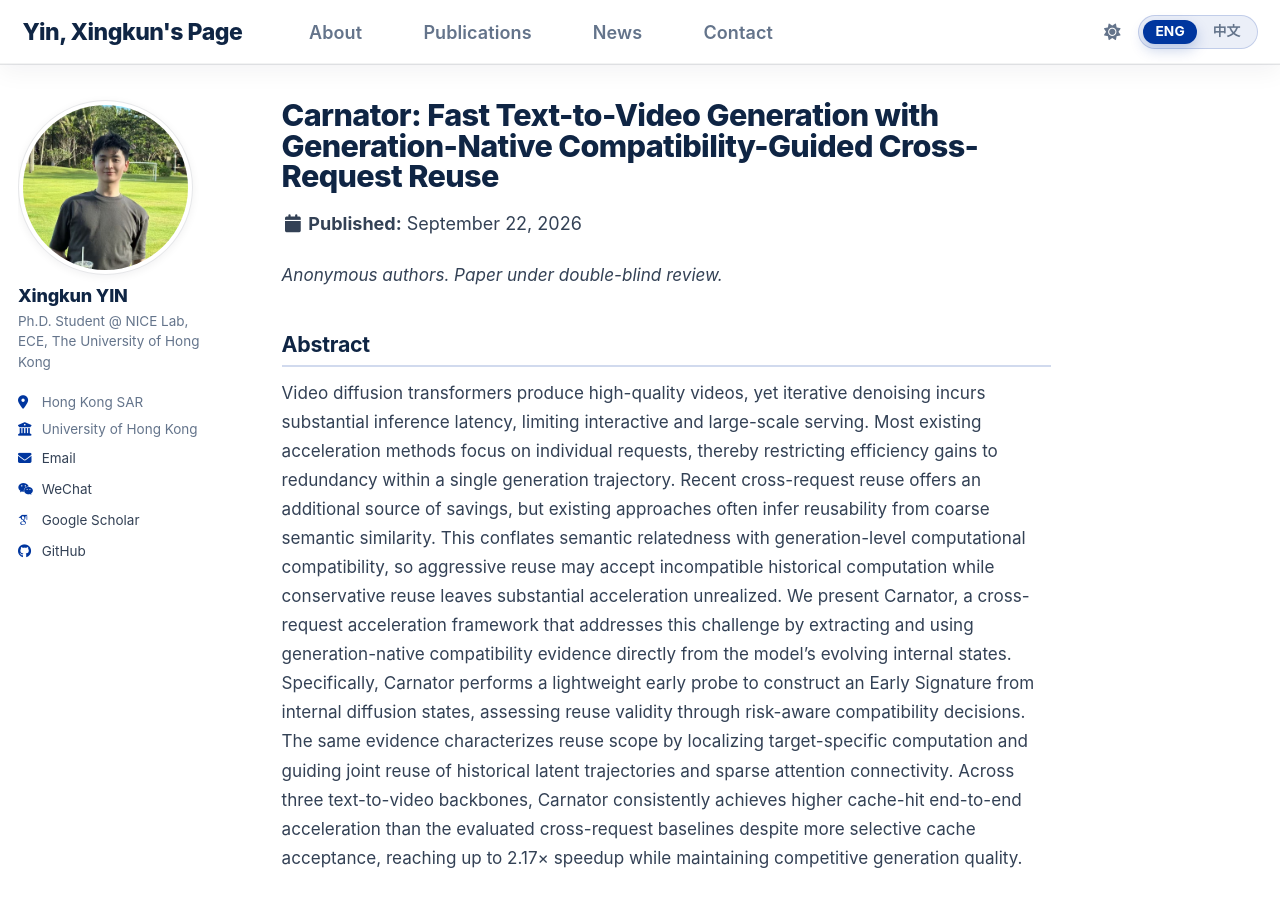
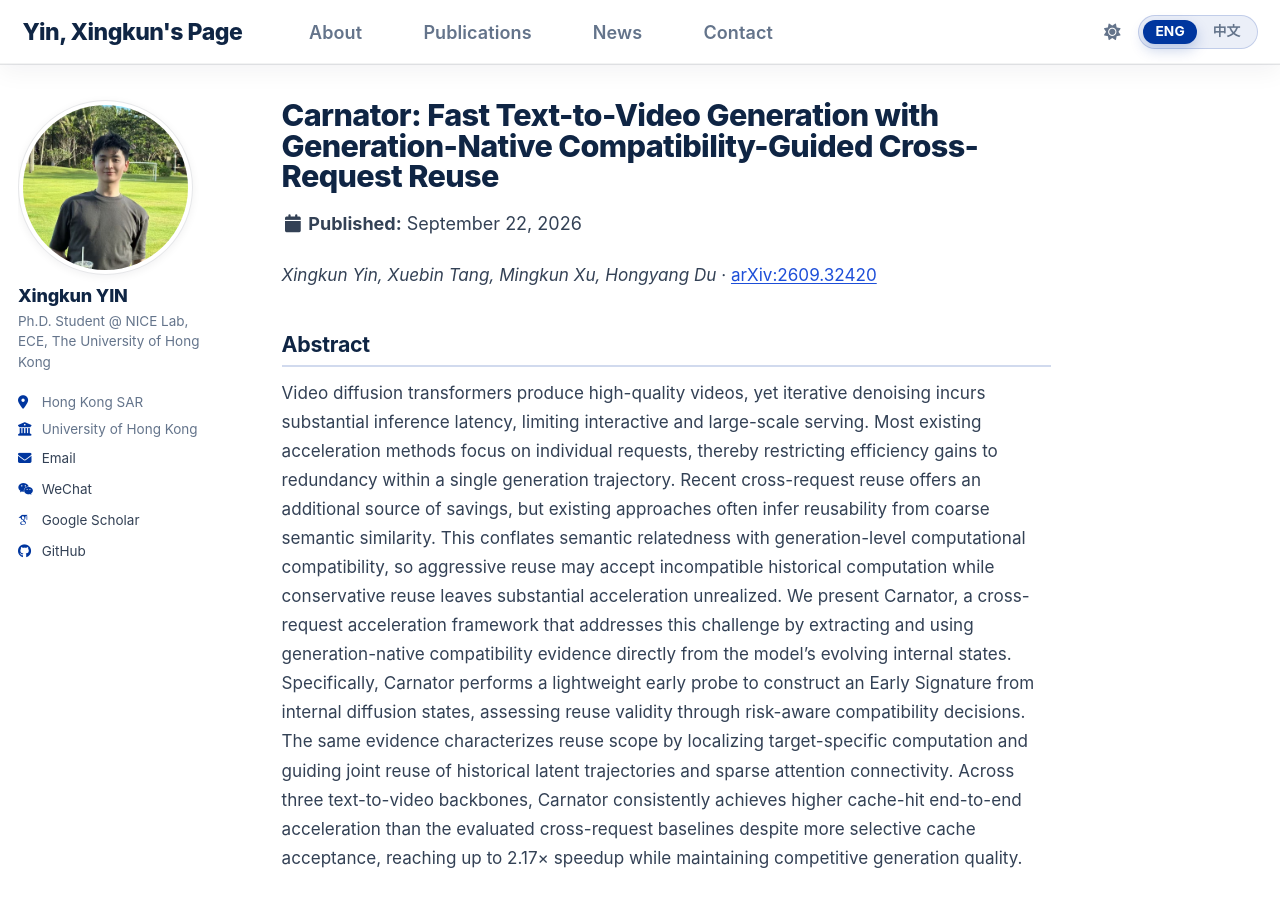
Before and after one commit to troyyxk/troyyxk.github.io, a Jekyll site: the page built from _publications/2026-09-22-carnator.md, in a window 1280 px wide and 900 px high. Built offline with Jekyll 4.4.1, drawn with Linux system fonts in a browser that asks for light colours; some web fonts are replaced; a script bundle is joined from its source files by our own code; library files that are not in the unit come from our copies; comment, search, counter and statistics services are not loaded.

Commit message:
Carnator is on arXiv
Adds paperurl arXiv:2609.32420, switches the badge from the Under review
status to arXiv|2026 (red, per the archive tone), and replaces the anonymity
note with the author list from the arXiv record: Xingkun Yin, Xuebin Tang,
Mingkun Xu, Hongyang Du.

```diff
--- a/_publications/2026-09-22-carnator.md
+++ b/_publications/2026-09-22-carnator.md
@@ -1,17 +1,17 @@
 ---
 title: "Carnator: Fast Text-to-Video Generation with Generation-Native Compatibility-Guided Cross-Request Reuse"
 collection: publications
-badge: 'Under review'
+badge: 'arXiv|2026'
 permalink: /publication/2026-09-22-carnator
 image: /publications/paper_imgs/2026-09-22-Carnator.png
-# venue: 'Under review'
+paperurl: 'https://arxiv.org/abs/2609.32420'
 # Keep the publication card identical to the other entries: no auto-excerpt
 # from the first paragraph of the article body (only `description` is shown).
 excerpt_separator: ""
 description: 'A cross-request acceleration framework for text-to-video diffusion transformers that reads generation-native compatibility evidence out of early diffusion states to decide reuse validity and reuse scope, reaching up to 2.17× end-to-end speedup.'
 ---
 
-*Anonymous authors. Paper under double-blind review.*
+*Xingkun Yin, Xuebin Tang, Mingkun Xu, Hongyang Du* &middot; [arXiv:2609.32420](https://arxiv.org/abs/2609.32420)
 
 ## Abstract
 
```
